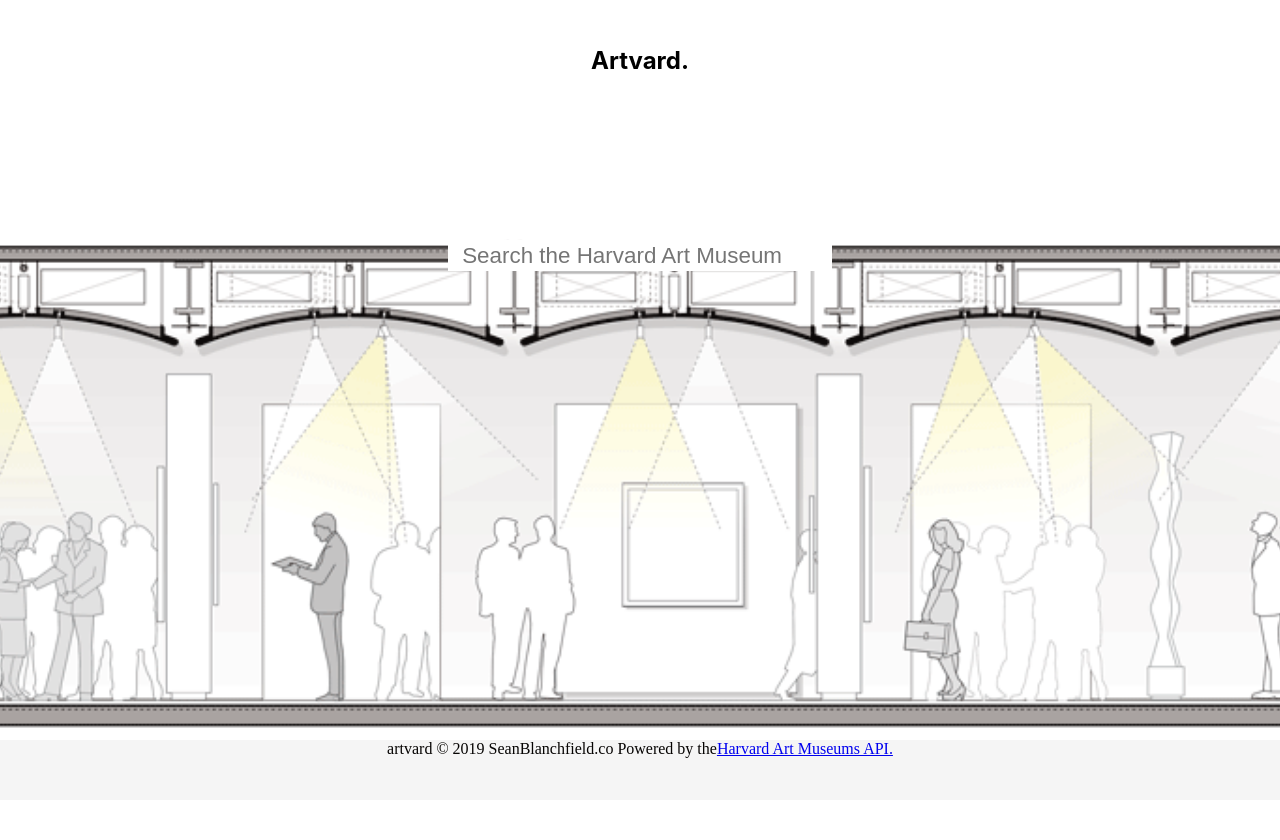
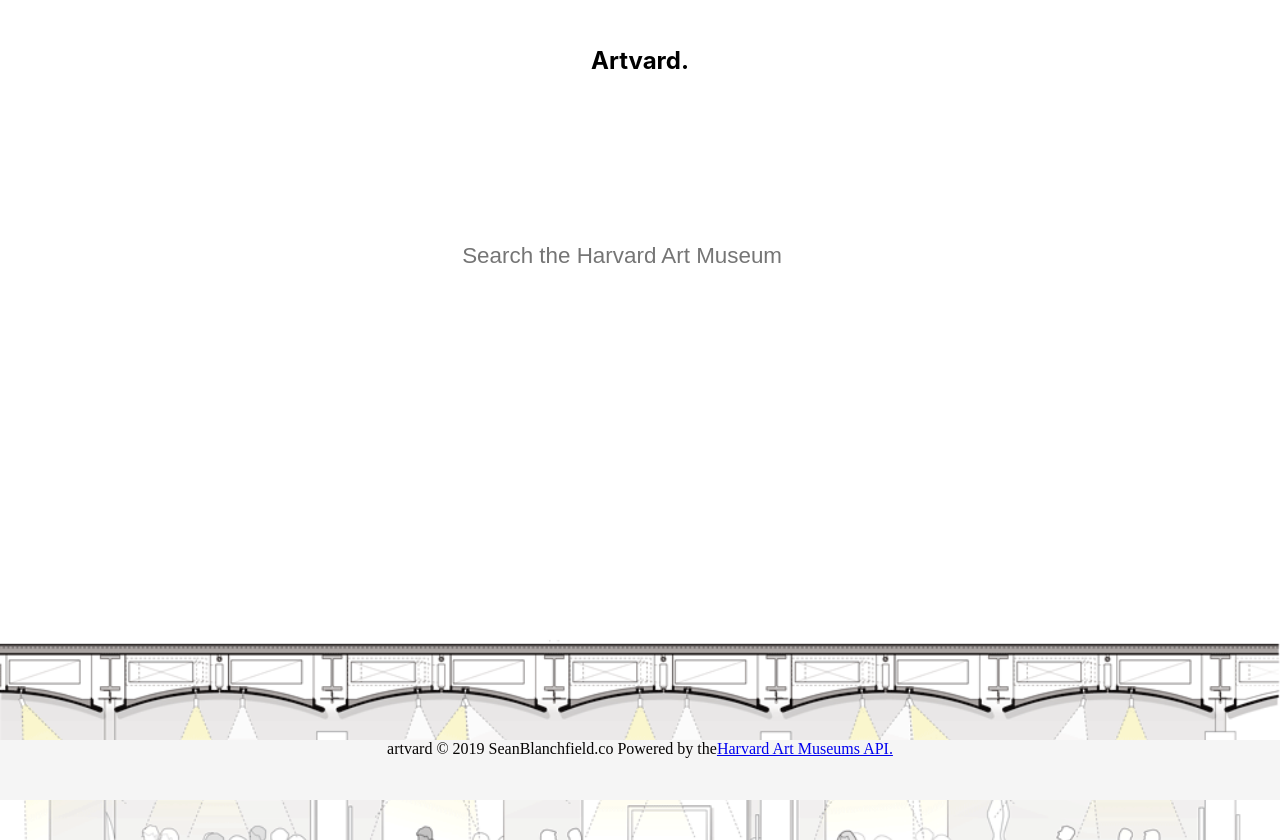
Before and after one commit to seanbfield/artvard, a React (Create React App) app: page / in a window 1280 px wide. Built offline with nearby package versions, Linux system fonts and the light colour scheme; no server answers; a web font is replaced by a local one.

Commit message:
background update

```diff
--- a/src/App.css
+++ b/src/App.css
@@ -17,7 +17,7 @@
   justify-content: center;
   height: 90vh;
   color: #060403;
-  background: url('./img/museum-illustration.png') no-repeat center center fixed;
+  background: url('./img/museum-illustration.svg') no-repeat center center fixed;
   -webkit-background-size: cover;
   -moz-background-size: cover;
   -o-background-size: cover;
@@ -67,5 +67,6 @@
 }
  form input[type=search]:focus {
 	 border: solid 3px #09f;
-	 outline: solid #060403 2000px;
+   outline: solid #060403 2000px;
+   opacity: 0.5;
 }
```
Also changed, not shown: src/img/museum-illustration.svg (added), 1 other file (tests, documents, lock files or other folders).
